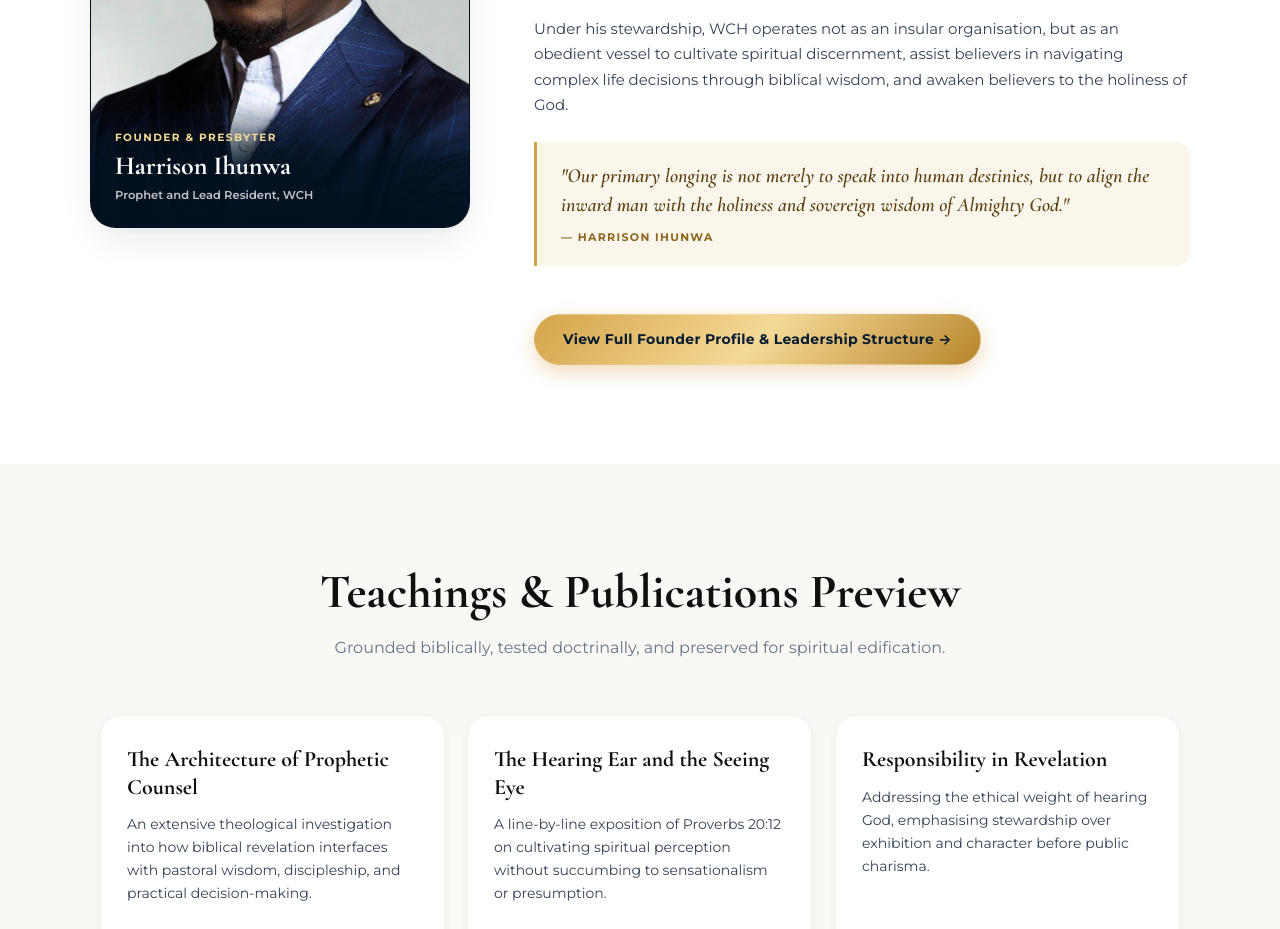
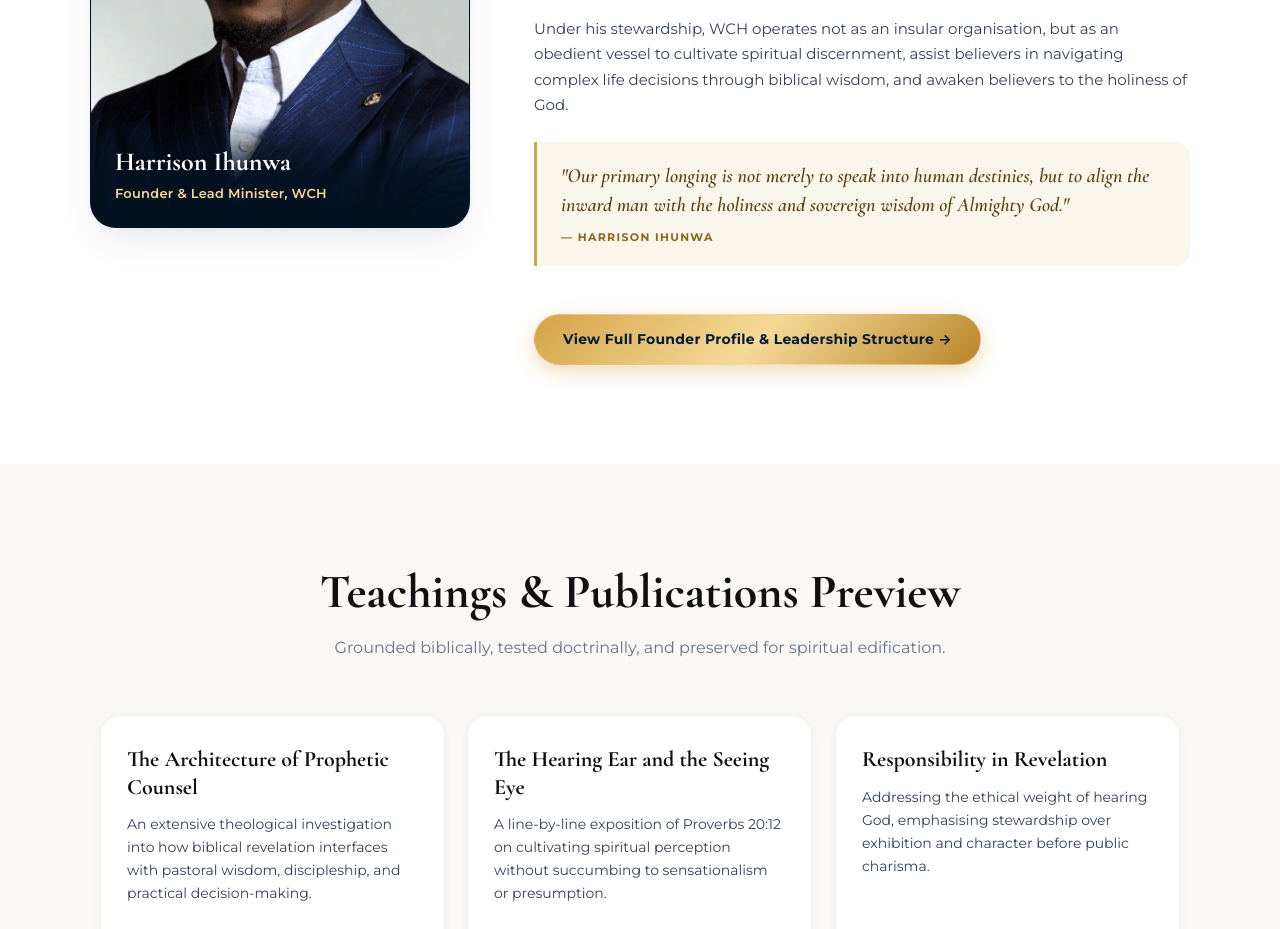
Before and after one commit to kelscreative/wch-website-project, a website built with Vite: page index.html in a window 1280 px wide. Shown: the part 4930-5859 px from the top of the page. Built offline with nearby package versions, Linux system fonts and the light colour scheme.

Commit message:
Update founder title to Founder & Lead Minister, WCH across home and founder pages

```diff
--- a/index.html
+++ b/index.html
@@ -483,9 +483,8 @@
           <div class="founder-portrait-card">
             <img src="2.jpeg" alt="Harrison Ihunwa, Founder and Lead Minister of Wisdom and Counsel House" class="founder-portrait-img" loading="lazy">
             <div class="founder-portrait-overlay">
-              <div class="founder-tag-kicker">Founder & Presbyter</div>
               <div class="founder-name">Harrison Ihunwa</div>
-              <div class="founder-subtitle">Prophet and Lead Resident, WCH</div>
+              <div class="founder-subtitle">Founder &amp; Lead Minister, WCH</div>
             </div>
           </div>
 
--- a/styles/main.css
+++ b/styles/main.css
@@ -1261,10 +1261,11 @@ button {
 }
 
 .founder-subtitle {
-  font-size: 11.5px;
+  font-size: 13px;
   font-weight: 600;
-  color: rgba(255, 255, 255, 0.75);
-  margin-top: 4px;
+  color: #F5D997;
+  margin-top: 6px;
+  letter-spacing: 0.02em;
 }
 
 .founder-content {
```
Also changed, not shown: founder.html (+1 -1 lines).
